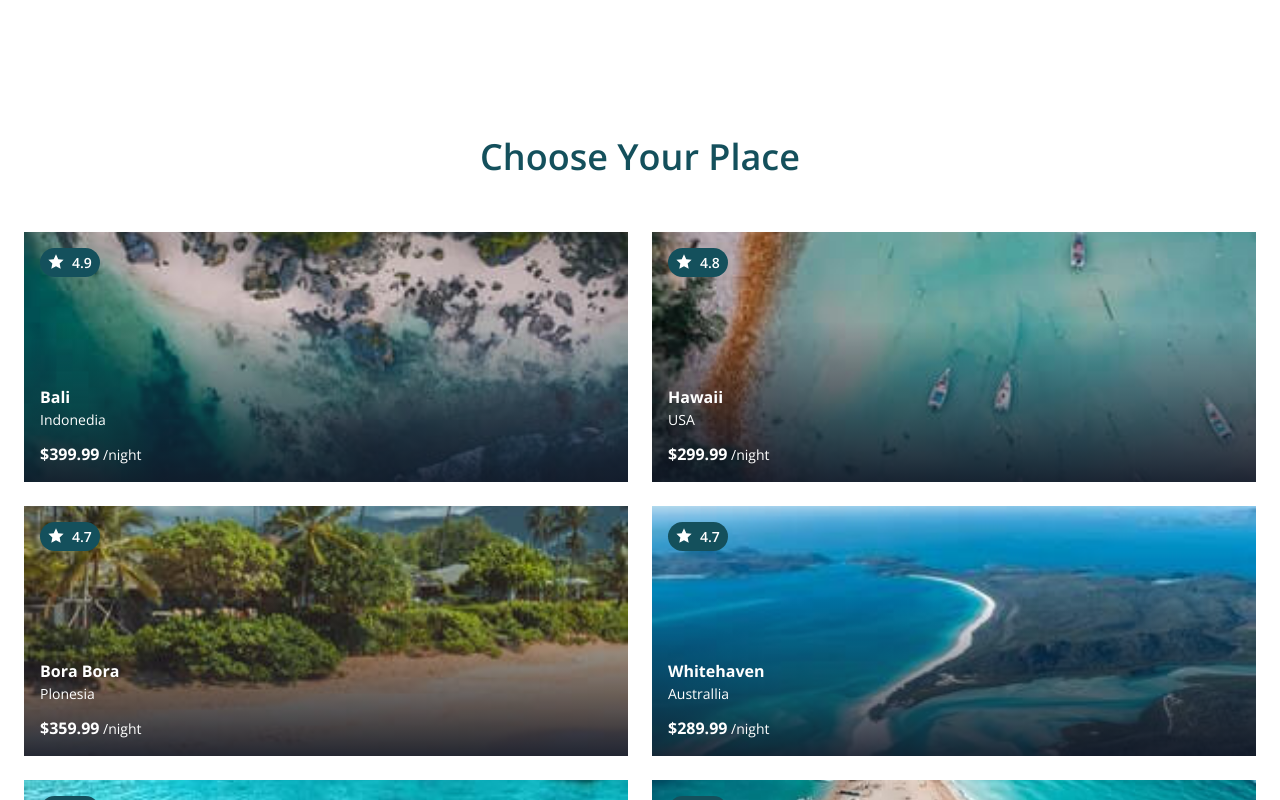
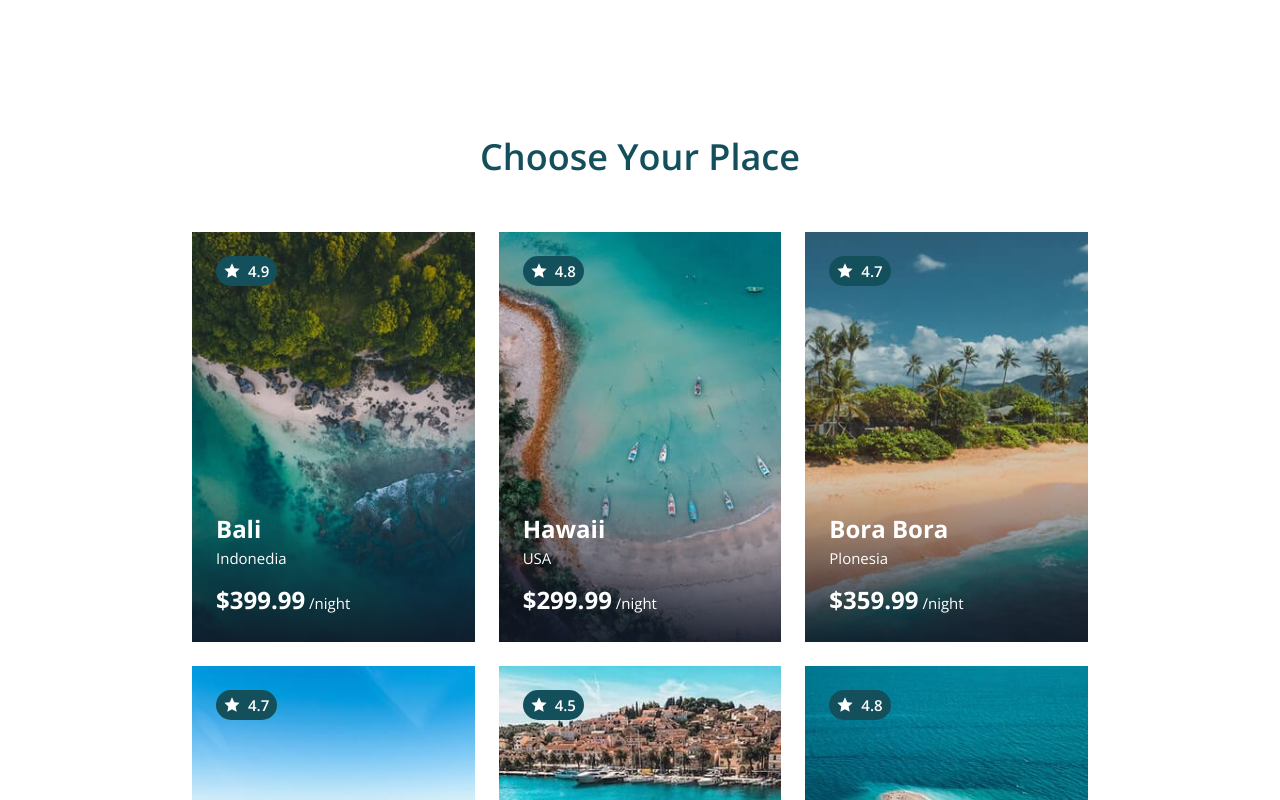
Before and after one commit to fajarfadillahh/travel-agency-react-tailwind, a React (Vite) app: page / in a window 1280 px wide. Shown: the part 3760-4560 px from the top of the page. Built offline with nearby package versions, Linux system fonts and the light colour scheme.

Commit message:
responsive Place & Card

```diff
--- a/src/components/Card.jsx
+++ b/src/components/Card.jsx
@@ -3,7 +3,7 @@ import { RiStarFill } from "react-icons/ri";
 
 export default function Card({ image, rating, title, location, price }) {
   return (
-    <div className="card group relative h-[250px] w-full overflow-hidden">
+    <div className="card group relative h-[250px] w-full cursor-pointer overflow-hidden xs:h-[260px] lg:h-[330px] xl:h-[410px]">
       <img
         src={image}
         alt="card img"
@@ -14,19 +14,24 @@ export default function Card({ image, rating, title, location, price }) {
       <div className="card__overlay absolute bottom-0 left-0 h-40 w-full bg-gradient-to-t from-gray-900/90 to-transparent" />
 
       {/* card content */}
-      <div className="card__content absolute top-0 left-0 flex h-full w-full flex-col justify-between p-4">
-        <div className="card__rating inline-flex w-max items-center gap-2 rounded-full bg-green-600 py-1 px-2 text-[14px] font-semibold text-white">
+      <div className="card__content absolute top-0 left-0 flex h-full w-full flex-col justify-between p-4 xl:p-6">
+        <div className="card__rating inline-flex w-max items-center gap-2 rounded-full bg-green-600 py-1 px-2 text-[14px] font-semibold text-white lg:text-[15px]">
           <RiStarFill className="card__icon text-[1rem]" />
           {rating}
         </div>
 
         <div className="card__data">
-          <h3 className="card__title font-bold text-white">{title}</h3>
-          <p className="card__location pb-3 text-[14px] text-white">
+          <h3 className="card__title font-bold text-white lg:text-[20px] xl:text-[24px]">
+            {title}
+          </h3>
+          <p className="card__location pb-3 text-[14px] text-white lg:text-[15px]">
             {location}
           </p>
-          <p className="card__price text-[14px] text-white">
-            <b className="card__number text-[16px]">${price}</b> /night
+          <p className="card__price text-[14px] text-white lg:text-[15px]">
+            <b className="card__number text-[16px] lg:text-[20px] xl:text-[24px]">
+              ${price}
+            </b>{" "}
+            /night
           </p>
         </div>
       </div>
--- a/src/parts/HomePage/Place.jsx
+++ b/src/parts/HomePage/Place.jsx
@@ -6,12 +6,12 @@ import Card from "../../components/Card";
 export default function Place() {
   return (
     <section className="place section">
-      <div className="place__container container grid gap-8">
+      <div className="place__container container grid gap-8 xs:max-w-sm lg:max-w-3xl xl:max-w-4xl">
         <div className="place__data text-center">
           <h1 className="place__title section-title">Choose Your Place</h1>
         </div>
 
-        <div className="place__group grid grid-cols-2 gap-6">
+        <div className="place__group grid grid-cols-2 gap-6 lg:grid-cols-3">
           {data.map((item) => (
             <Card
               key={item.id}
```
